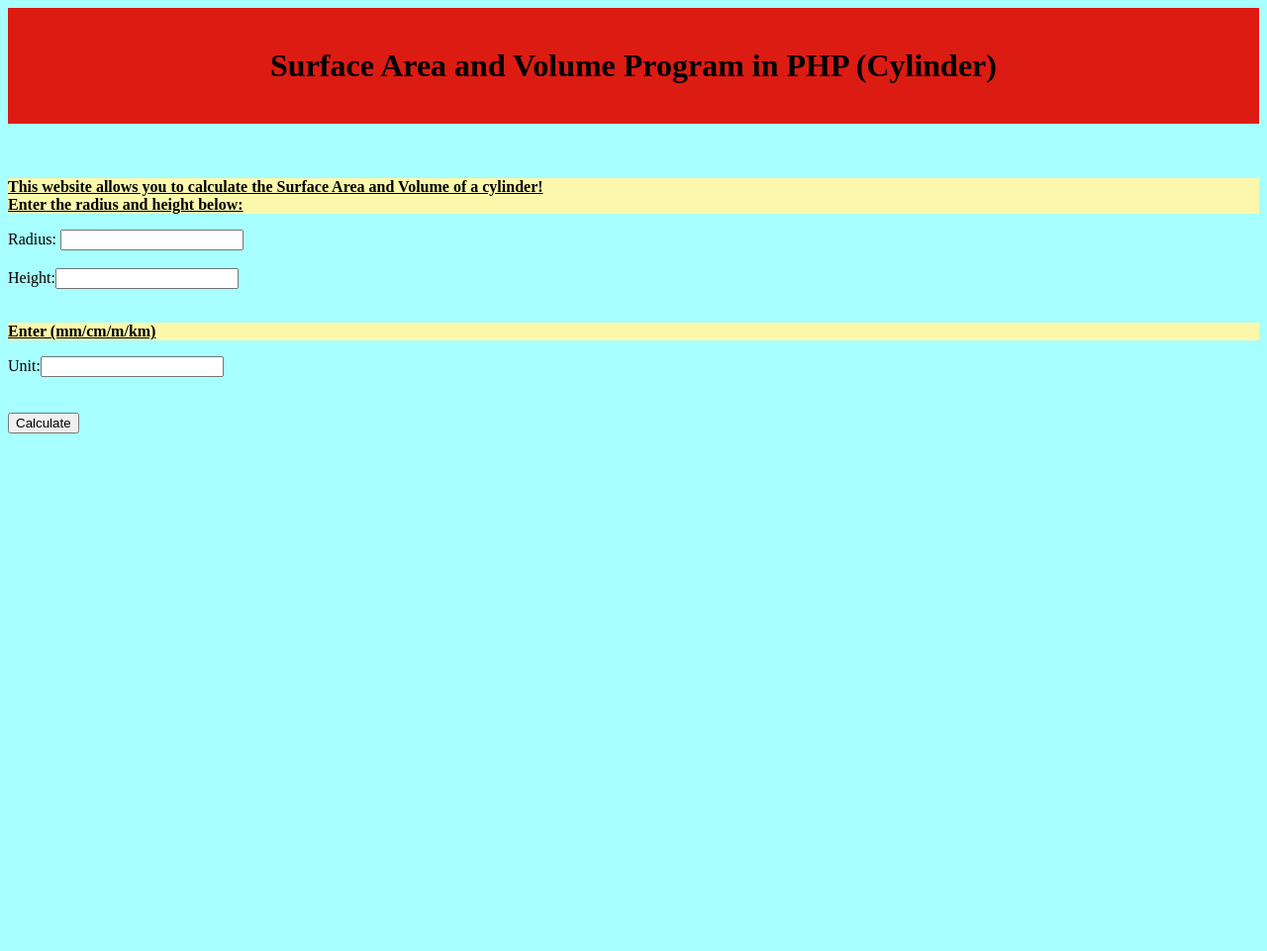
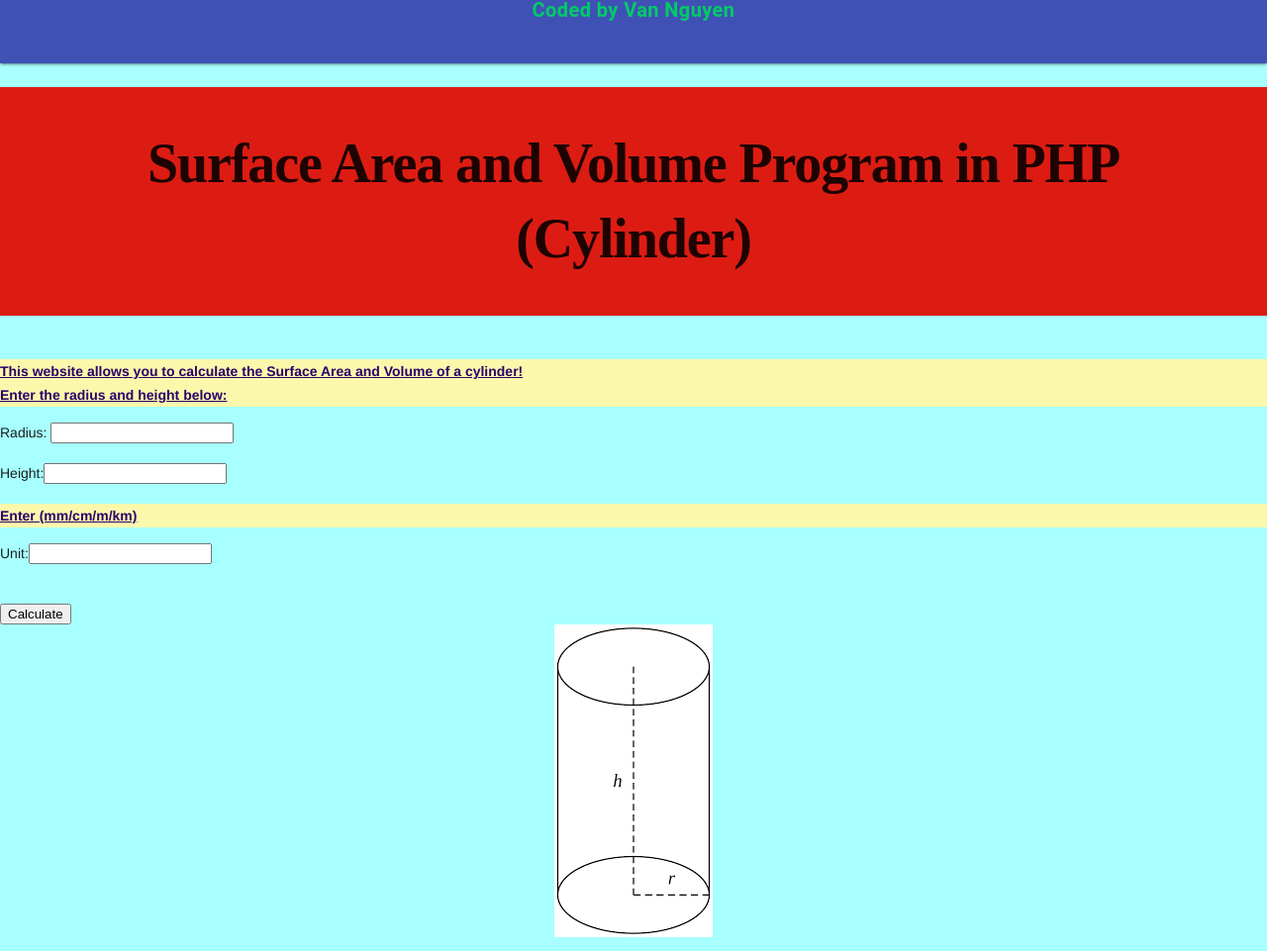
Before and after one commit to ICS2O-Programming-VanN/Assign-02-PHP-Calculations, a PHP site: page / in a window 1280 px wide. Shown: the whole page at 99% size. Run offline with PHP 8.4, Linux system fonts and the light colour scheme.

Commit message:
Added Favicon, calculations for Volume and SA and colors.

```diff
--- a/css/style.css
+++ b/css/style.css
@@ -16,7 +16,16 @@ p {
 	background-color: #fbf8ac;
 	font-weight: bold;
 	text-decoration: underline;
+  color: #2b006b
 }
 h3 {
   background-color: #fbf8ac;
 }
+
+.mdl-layout-title {
+	display: flex;
+	justify-content: center;
+	align-items: center;
+	color: #00CC66;
+	font-weight: bold;
+}
--- a/index.php
+++ b/index.php
@@ -6,11 +6,26 @@
 		<meta name="keywords" content="immaculata, ics2o">
 		<meta name="DESCRIPTION" content="website for calculating SA and Volume of a cylinder">
 		<meta name="viewport" content="width=device-width, initial-scale=1.0">
+    <!-- Favicon -->
+    <link rel="apple-touch-icon" sizes="180x180" href="./fav_index/apple-touch-icon.png" />
+    <link rel="icon" type="image/png" sizes="32x32" href="./fav_index/favicon-32x32.png" />
+    <link rel="icon" type="image/png" sizes="16x16" href="./fav_index/favicon-16x16.png" />
+    <link rel="manifest" href="./fav_index/site.webmanifest" />
     <title>My PHP website calculating the Surface Area and Volume of a cylinder</title>
+    <!-- Google's MDL -->
+    <link rel="stylesheet" href="https://fonts.googleapis.com/icon?family=Material+Icons" />
+    <link rel="stylesheet" href="https://code.getmdl.io/1.3.0/material.indigo-green.min.css" />
     <!-- CSS file link -->
 		<link rel="stylesheet" href="./css/style.css">
   </head>
   <body>
+    <!-- Author Header -->
+    <div class="mdl-layout mdl-js-layout mdl-layout--fixed-header">
+      <header class="mdl-layout__header">
+        <div class="mdl-layout-title">
+          <span class="mdl-layout-title">Coded by Van Nguyen</span>
+        </div>
+      </header>
 		<!-- Heading and paragraph -->
     <?php
 			echo '<center><h1>Surface Area and Volume Program in PHP (Cylinder)</h1></center><br>';
@@ -35,16 +50,18 @@
         $unit = ($_POST["unit"]); // takes user input
         $volume = pi() * pow($radius, 2) * $height; //calculates volume
         $bases = 2 * pi() * pow($radius, 2); //calculates both bases
-        $lateralSegment = 2 * pi() * $radius * $height; //calculates Cylindrical Segment
+        $lateralSegment = 2 * pi() * $radius * $height; //calculates Lateral Segment
         $surface_area = $lateralSegment + $bases; //calculates Surface Area
 
         // Number formatting (Rounds each value to second decimal point)
         $volume = number_format($volume, 2);
         $surface_area = number_format($surface_area, 2);
 
-        // Output
+        // Outputs calculations
 				echo "<br><br><h3>The volume of this cylinder is " . $volume . $unit . "³<br> The surface area of this cylinder is " . $surface_area . $unit . "²</h3>";
 			}
+      echo '<center><img src="./images/cylinder.png" alt="cylinder"></center>';
 		?>
+    </div>
   </body>
 </html>
```
Also changed, not shown: fav_index/android-chrome-192x192.png (added), fav_index/android-chrome-512x512.png (added), fav_index/apple-touch-icon.png (added), fav_index/favicon-16x16.png (added), fav_index/favicon-32x32.png (added), fav_index/favicon.ico (added), fav_index/site.webmanifest (added), images/cylinder.png (added).
